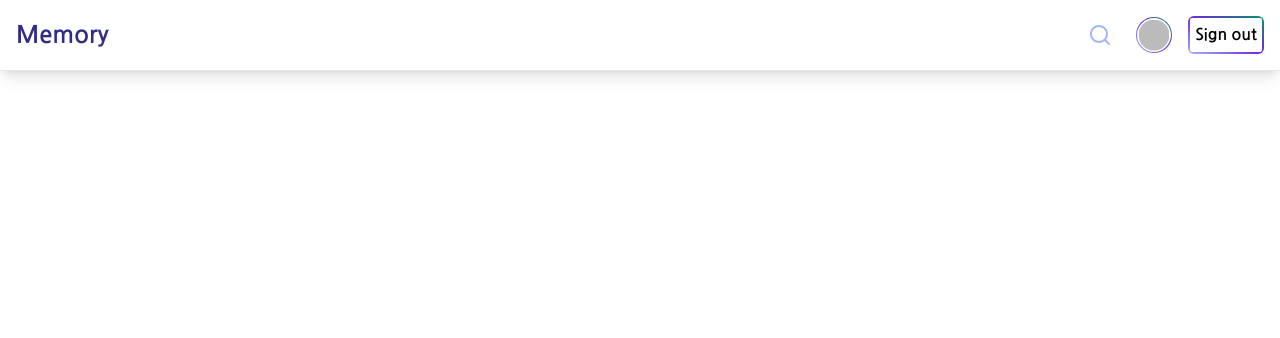
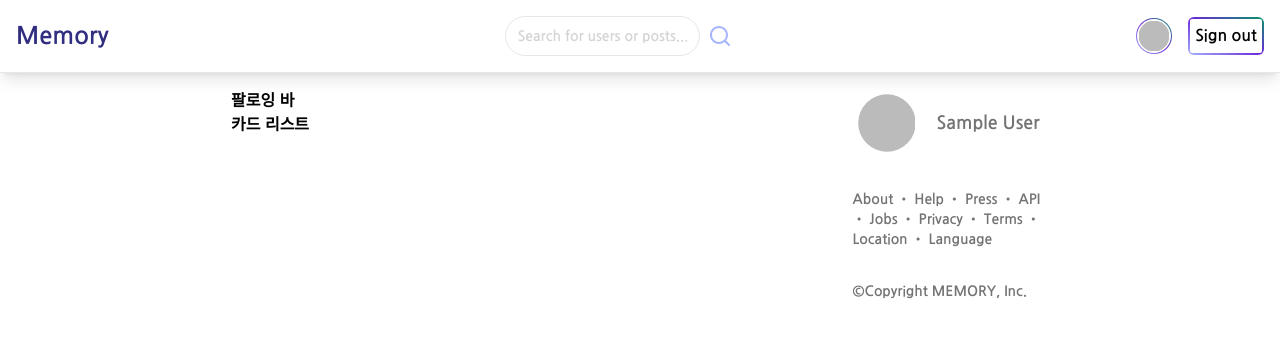
Before and after one commit to c-owner/memory-webapp, a Next.js app: page / in a window 1280 px wide. Shown: the top 338 px of the page. Built offline with nearby package versions, Linux system fonts and the light colour scheme; no server answers; sample sign-in values are in the browser's storage.

Commit message:
Main Page - Side Bar Component

```diff
--- a/src/app/page.tsx
+++ b/src/app/page.tsx
@@ -1,6 +1,7 @@
 import { getServerSession } from 'next-auth';
 import { authOptions } from '@/pages/api/auth/[...nextauth]';
 import { redirect } from 'next/navigation';
+import SideBar from '@/components/SideBar';
 
 export default async function Home() {
     const session = await getServerSession(authOptions);
@@ -12,8 +13,14 @@ export default async function Home() {
 
     return (
         <section className="w-full flex flex-col md:flex-row max-w-[850px] p-4">
-            <div className="w-full basis-3/4 min-w-0"></div>
-            <div className="basis-1/4 ml-8"></div>
+            <div className="w-full basis-3/4 min-w-0">
+                <div>팔로잉 바</div>
+
+                <>카드 리스트</>
+            </div>
+            <div className="basis-1/4 ml-8">
+                <SideBar user={user} />
+            </div>
         </section>
     );
 }
--- a/src/components/Navbar.tsx
+++ b/src/components/Navbar.tsx
@@ -6,6 +6,7 @@ import ColorButton from '@/components/ui/ColorButton';
 import { signIn, signOut, useSession } from 'next-auth/react';
 import Avatar from '@/components/Avatar';
 import BottomArrowIcon from '@/components/ui/BottomArrowIcon';
+import SearchForm from '@/components/SearchForm';
 
 export default function Navbar() {
     const { data: session } = useSession();
@@ -17,9 +18,15 @@ export default function Navbar() {
                 <h1 className="text-indigo-900 dark:text-indigo-300 text-2xl">
                     <Link href="/">Memory</Link>
                 </h1>
+                <div className="hidden items-center justify-center sm:flex gap-2">
+                    <SearchForm />
+                    <Link className="mr-2" href="/search">
+                        <SearchIcon />
+                    </Link>
+                </div>
                 <div className="flex items-center justify-center gap-4">
-                    <div className="flex items-center justify-center">
-                        <Link className="mr-2" href="/search">
+                    <div className="flex items-center justify-center sm:hidden">
+                        <Link className="mr-2" href={`/search`}>
                             <SearchIcon />
                         </Link>
                     </div>
--- a/src/components/SearchForm.tsx
+++ b/src/components/SearchForm.tsx
@@ -13,7 +13,7 @@ export default function SearchForm() {
         <form onSubmit={submitHandler}>
             <input
                 type="text"
-                className="w-[190px] px-1 h-10 text-sm text-gray-700 placeholder-neutral-300
+                className="w-[195px] px-3 h-10 text-sm text-gray-700 placeholder-neutral-300
                                         border rounded-full focus:outline-none focus:border-indigo-300
                                         dark:bg-apple-dark-2 dark:text-white dark:placeholder-neutral-400
                                         "
--- /dev/null
+++ b/src/components/SideBar.tsx
@@ -0,0 +1,23 @@
+import Avatar from '@/components/Avatar';
+import { AuthUser } from '@/model/user';
+
+type Props = {
+    user: AuthUser;
+};
+export default function SideBar({ user: { image, username, name } }: Props) {
+    return (
+        <>
+            <div className="flex items-center">
+                {image && <Avatar image={image} />}
+                <div className="ml-4">
+                    <p className="font-bold">{username}</p>
+                    <p className="text-lg text-neutral-500 leading-4">{name}</p>
+                </div>
+            </div>
+            <p className="text-sm text-neutral-500 mt-8">
+                About • Help • Press • API • Jobs • Privacy • Terms • Location • Language
+            </p>
+            <p className="font-bold text-sm mt-8 text-neutral-500">©Copyright MEMORY, Inc.</p>
+        </>
+    );
+}
```
